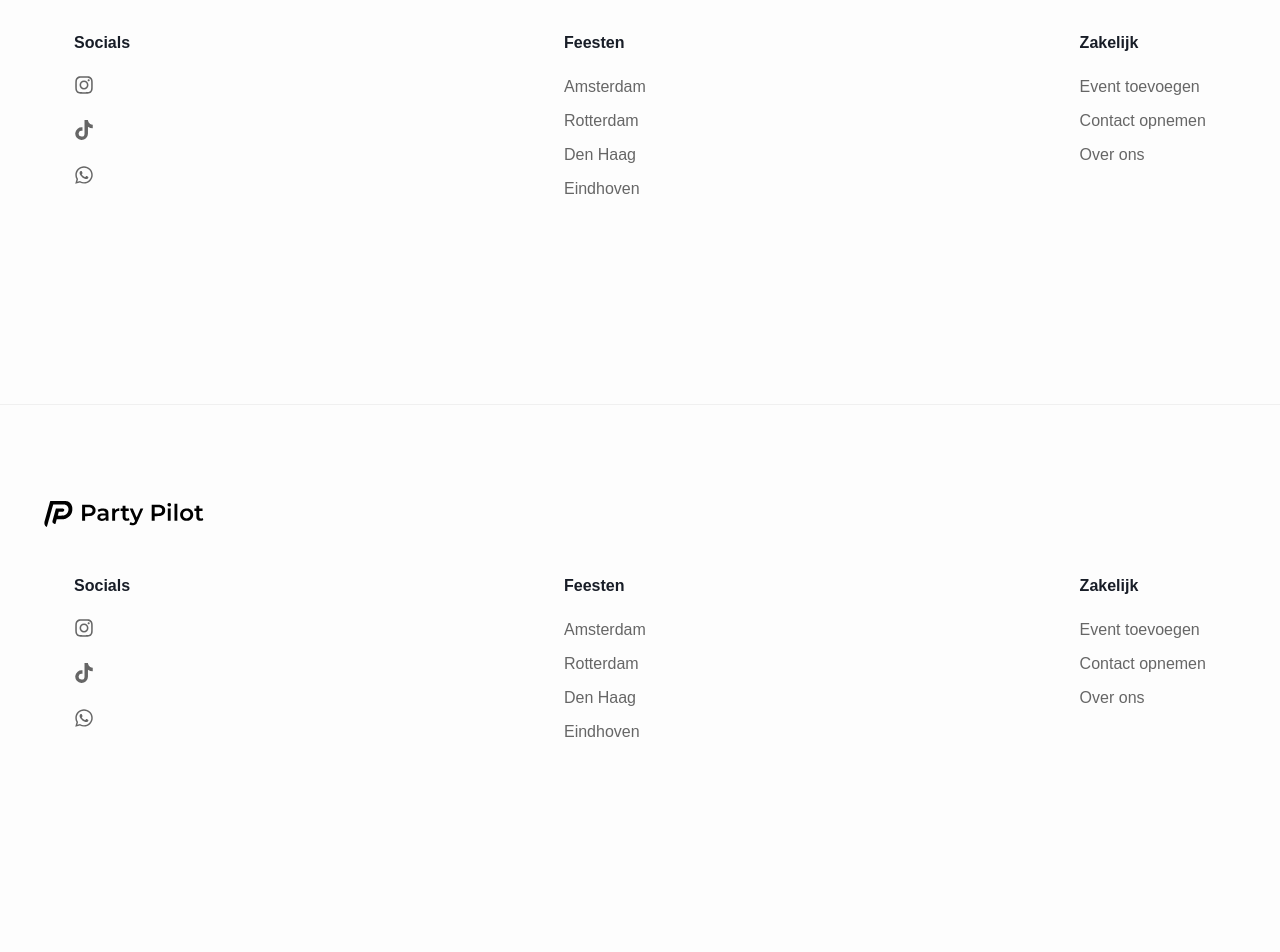
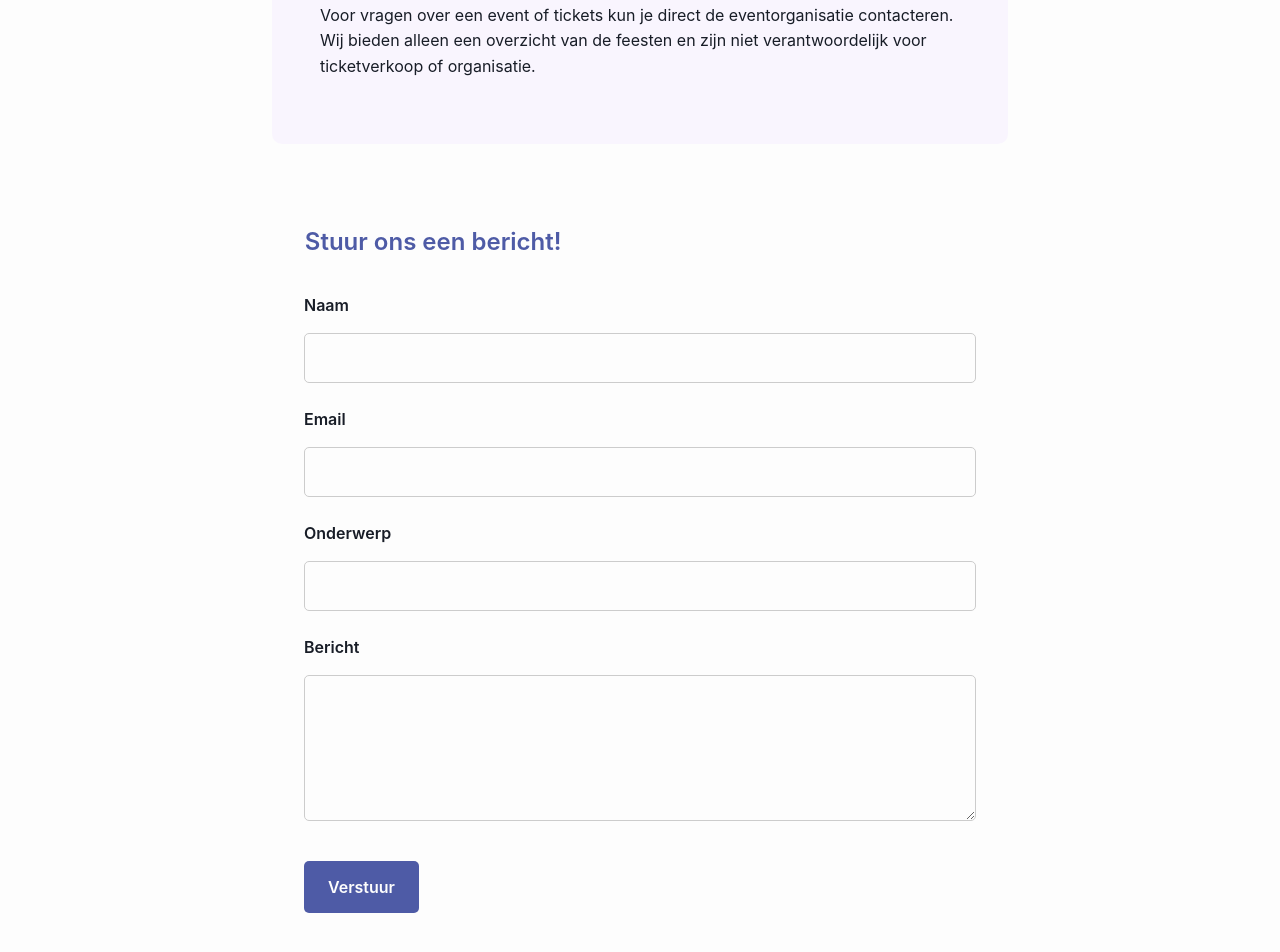
Before and after one commit to Iyoas/PartyPilot-App, a Next.js app: page /contact in a window 1280 px wide. Shown: the part 690-1642 px from the top of the page. Before the commit the page ends 1445 px from the top, so only its background shows below. Built offline with nearby package versions, Linux system fonts and the light colour scheme.

Commit message:
Contact page
contact page html af css moet aangepast worden en pictogram moet toegevoegd worden

```diff
--- /dev/null
+++ b/app/contact/Contact.module.css
@@ -0,0 +1,174 @@
+.container {
+  width: 100%;
+  max-width: 800px;
+  margin: 0 auto;
+  padding: 1rem;
+}
+
+@media (max-width: 768px) {
+  .container {
+    padding: 1rem 0.5rem;
+  }
+}
+
+.section {
+  margin-bottom: 2rem;
+  padding: 0 1rem;
+}
+
+@media (max-width: 768px) {
+  .section {
+    margin-bottom: 1.5rem;
+    padding: 0 0.5rem;
+  }
+}
+
+.sectionTitle {
+  color: #4E5BA6;
+  font-size: 1.5rem;
+  font-weight: 600;
+  margin-bottom: 1rem;
+  margin-left: -1rem;
+}
+
+@media (max-width: 768px) {
+  .sectionTitle {
+    font-size: 1.25rem;
+    margin-bottom: 0.75rem;
+  }
+}
+
+.sectionText {
+  color: var(--letter);
+  line-height: 1.6;
+  font-size: 1rem;
+}
+
+@media (max-width: 768px) {
+  .sectionText {
+    font-size: 0.95rem;
+    line-height: 1.5;
+  }
+}
+
+.infoSections {
+  background-color: var(--light-background);
+  padding: 2rem;
+  border-radius: 10px;
+  margin-top: 2rem;
+  margin: 2rem 1rem;
+}
+
+@media (max-width: 768px) {
+  .infoSections {
+    padding: 1.25rem;
+    margin: 1.5rem 0.5rem;
+  }
+}
+
+.formSection {
+  /* background-color: var(--light-background); */
+  padding: 2rem;
+  border-radius: 10px;
+  margin-top: 2rem;
+  margin: 2rem 1rem;
+}
+
+@media (max-width: 768px) {
+  .formSection {
+    padding: 1.25rem;
+    margin: 1.5rem 0.5rem;
+  }
+}
+
+.form {
+  display: flex;
+  flex-direction: column;
+  gap: 1.5rem;
+}
+
+@media (max-width: 768px) {
+  .form {
+    gap: 1rem;
+  }
+}
+
+.formGroup {
+  display: flex;
+  flex-direction: column;
+  gap: 0.5rem;
+  width: 100%;
+}
+
+.formGroup label {
+  font-weight: 600;
+  color: var(--letter);
+  font-size: 1rem;
+}
+
+.input,
+.textarea {
+  width: 100%;
+  padding: 0.75rem;
+  border: 1px solid #ccc;
+  border-radius: 5px;
+  font-size: 1rem;
+  background: var(--background);
+}
+
+@media (max-width: 768px) {
+  .input,
+  .textarea {
+    padding: 0.6rem;
+    font-size: 0.95rem;
+  }
+}
+
+.textarea {
+  resize: vertical;
+  min-height: 120px;
+}
+
+.submitButton {
+  background-color: var(--brand-color);
+  color: var(--background);
+  padding: 0.75rem 1.5rem;
+  border: none;
+  border-radius: 5px;
+  font-weight: 600;
+  font-size: 1rem;
+  cursor: pointer;
+  transition: background-color 0.3s ease;
+  margin-top: 1rem;
+  width: 100%;
+}
+
+@media (min-width: 768px) {
+  .submitButton {
+    width: auto;
+    align-self: flex-start;
+  }
+}
+
+.submitButton:hover {
+  background-color: var(--main-color);
+  color: var(--brand-color);
+}
+
+.input:focus,
+.textarea:focus {
+  outline: none;
+  border-color: var(--brand-color);
+}
+
+/* Touch device optimizations */
+@media (hover: none) {
+  .input,
+  .textarea {
+    font-size: 16px; /* Prevents zoom on iOS */
+  }
+
+  .submitButton {
+    padding: 0.875rem 1.5rem; /* Larger touch target */
+  }
+}
--- a/app/contact/page.tsx
+++ b/app/contact/page.tsx
@@ -1,16 +1,87 @@
 "use client";
 
 import Layout from '../layout';
-import styles from './contact.module.css';  // Of een andere stylesheet locatie
-
-
+import styles from './contact.module.css';
 
 export default function Contact() {
+  const handleSubmit = (e: React.FormEvent) => {
+    e.preventDefault();
+    // logiva voor het handelen van de form
+  };
+
   return (
     <Layout>
-      <div >
+      <div className={styles.container}>
+        {/* Info Sections */}
+        <div className={styles.infoSections}>
+          <section className={styles.section}>
+            <h2 className={styles.sectionTitle}>Vragen of onduidelijkheden?</h2>
+            <p className={styles.sectionText}>
+              Heb je vragen of is er iets niet duidelijk op de site? Stuur ons dan gerust een bericht via een van onze social media kanelen of e-mail ons.
+            </p>
+          </section>
 
+          <section className={styles.section}>
+            <h2 className={styles.sectionTitle}>Vragen over een event of tickets?</h2>
+            <p className={styles.sectionText}>
+              Voor vragen over een event of tickets kun je direct de eventorganisatie contacteren. Wij bieden alleen een overzicht van de feesten en zijn niet verantwoordelijk voor ticketverkoop of organisatie.
+            </p>
+          </section>
+        </div>
 
+        {/* Contact Form */}
+        <section className={styles.formSection}>
+          <h2 className={styles.sectionTitle}>Stuur ons een bericht!</h2>
+          <form onSubmit={handleSubmit} className={styles.form}>
+            <div className={styles.formGroup}>
+              <label htmlFor="name">Naam</label>
+              <input
+                type="text"
+                id="name"
+                name="name"
+                required
+                className={styles.input}
+              />
+            </div>
+
+            <div className={styles.formGroup}>
+              <label htmlFor="email">Email</label>
+              <input
+                type="email"
+                id="email"
+                name="email"
+                required
+                className={styles.input}
+              />
+            </div>
+
+            <div className={styles.formGroup}>
+              <label htmlFor="subject">Onderwerp</label>
+              <input
+                type="text"
+                id="subject"
+                name="subject"
+                required
+                className={styles.input}
+              />
+            </div>
+
+            <div className={styles.formGroup}>
+              <label htmlFor="message">Bericht</label>
+              <textarea
+                id="message"
+                name="message"
+                required
+                className={styles.textarea}
+                rows={5}
+              />
+            </div>
+
+            <button type="submit" className={styles.submitButton}>
+              Verstuur
+            </button>
+          </form>
+        </section>
       </div>
     </Layout>
   );
```
